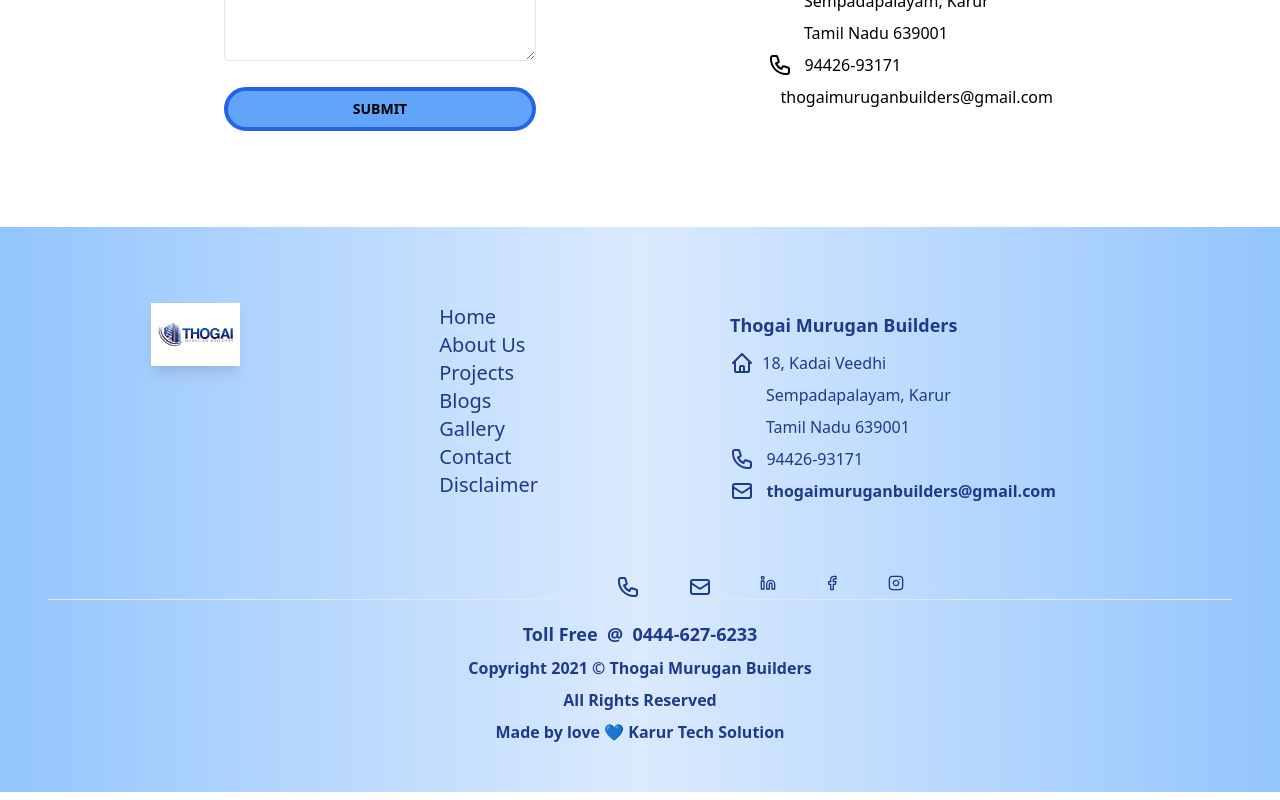
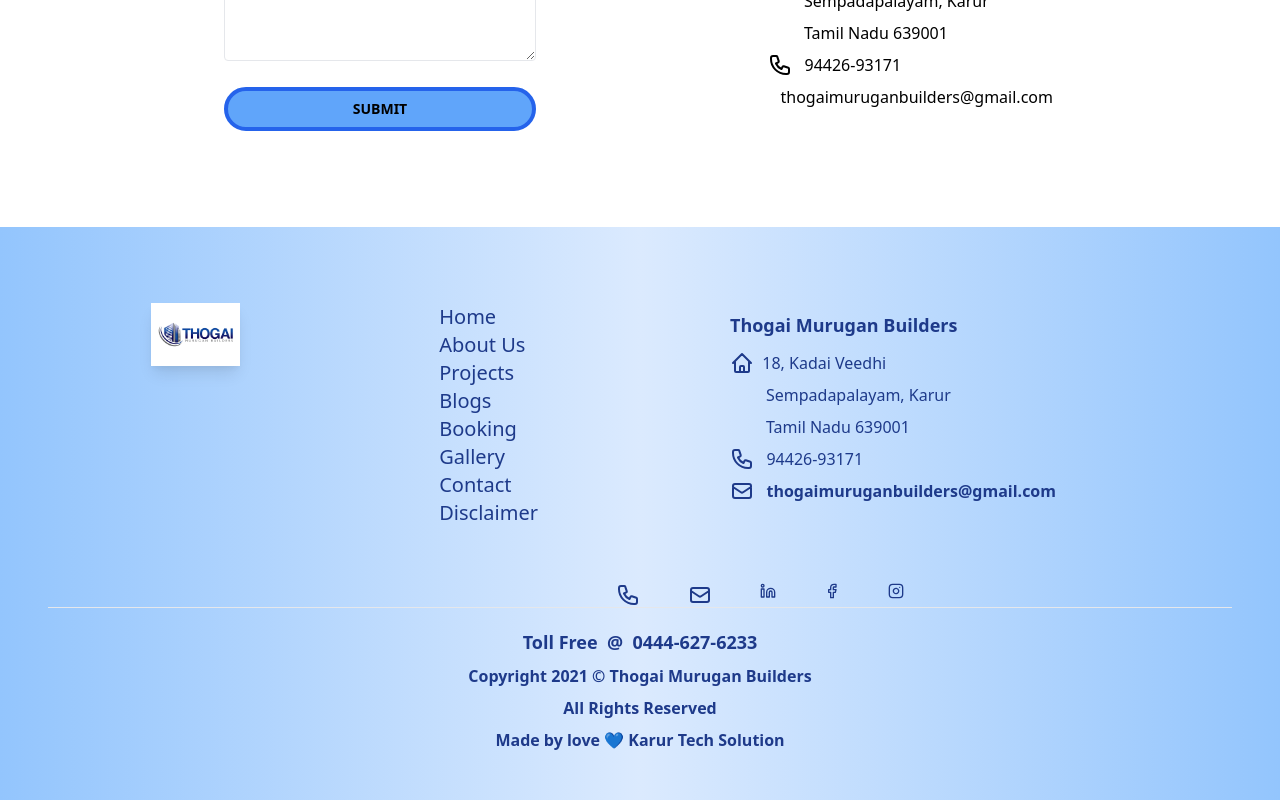
Before and after one commit to P-Santhosh/Real_Estate_org, a React (Create React App) app: page / in a window 1280 px wide. Shown: the part 3983-4783 px from the top of the page. Built offline with nearby package versions, Linux system fonts and the light colour scheme.

Commit message:
BOOKING SUBMIT

```diff
--- a/src/Components/Dropdown.js
+++ b/src/Components/Dropdown.js
@@ -40,7 +40,7 @@
         {/* <Link to="/csr" className="p-4 hover:text-red-600  Link">
             <FormattedMessage id="csr" defaultMessage="CSR " />
       </Link>*/}
-          <Link to="//bookmyplot" className="p-4 hover:text-red-600  Link">
+          <Link to="/bookmyplot" className="p-4 hover:text-red-600  Link">
           <FormattedMessage id="booking" defaultMessage="Booking" />
         </Link>
         <Link to="/gallery" className="p-4 hover:text-red-600  Link">
--- a/src/Components/Footer.js
+++ b/src/Components/Footer.js
@@ -21,6 +21,7 @@
   contact: " Contact",
   disclaimer: "Disclaimer",
   csr: "CSR",
+  booking:"Booking",
 };
 class Footer extends React.Component {
   render() {
@@ -67,6 +68,11 @@
                     <FormattedMessage id="csr" defaultMessage="CSR " />
                   </Link>
                 </p>*/}
+                <p>
+                  <Link to="/bookmyplot" className="px-4 hover:text-red-600">
+                    <FormattedMessage id="booking" defaultMessage="Booking" />
+                  </Link>
+                </p>
                 <p>
                   <Link to="/gallery" className="px-4 hover:text-red-600">
                     <FormattedMessage id="gallery" defaultMessage="Gallery" />
```
